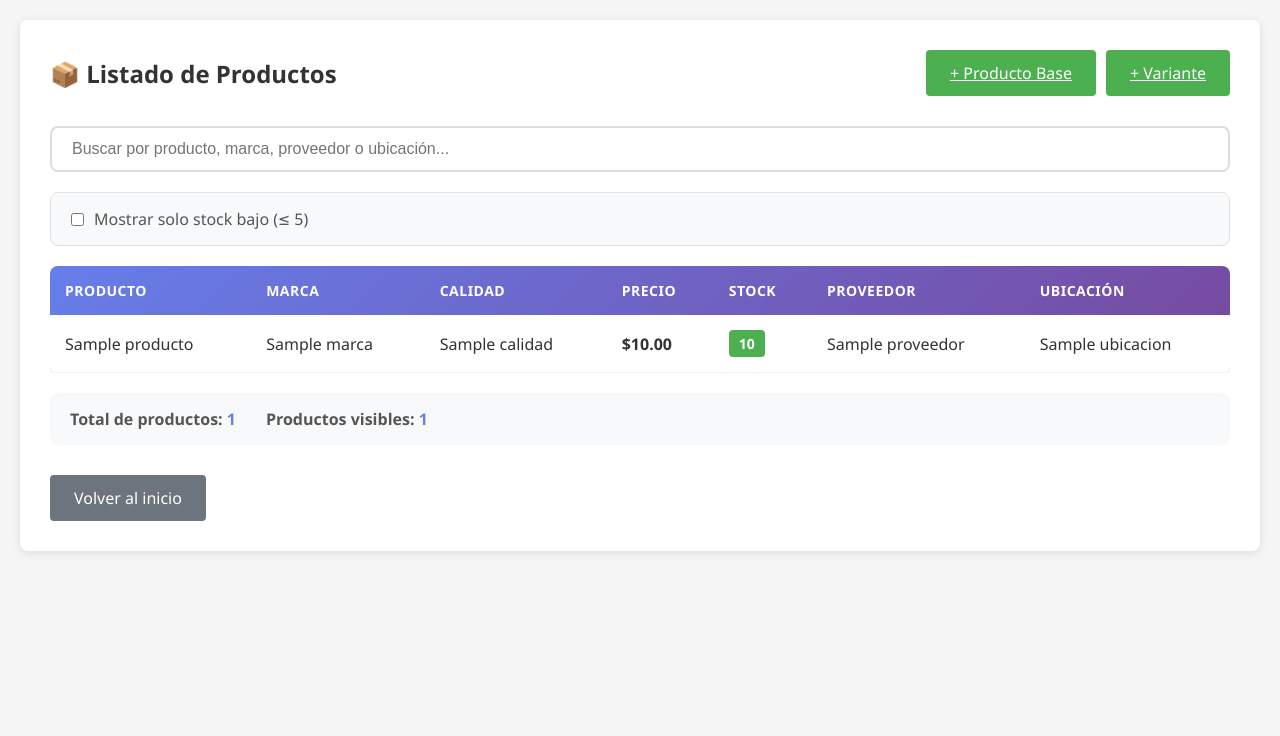
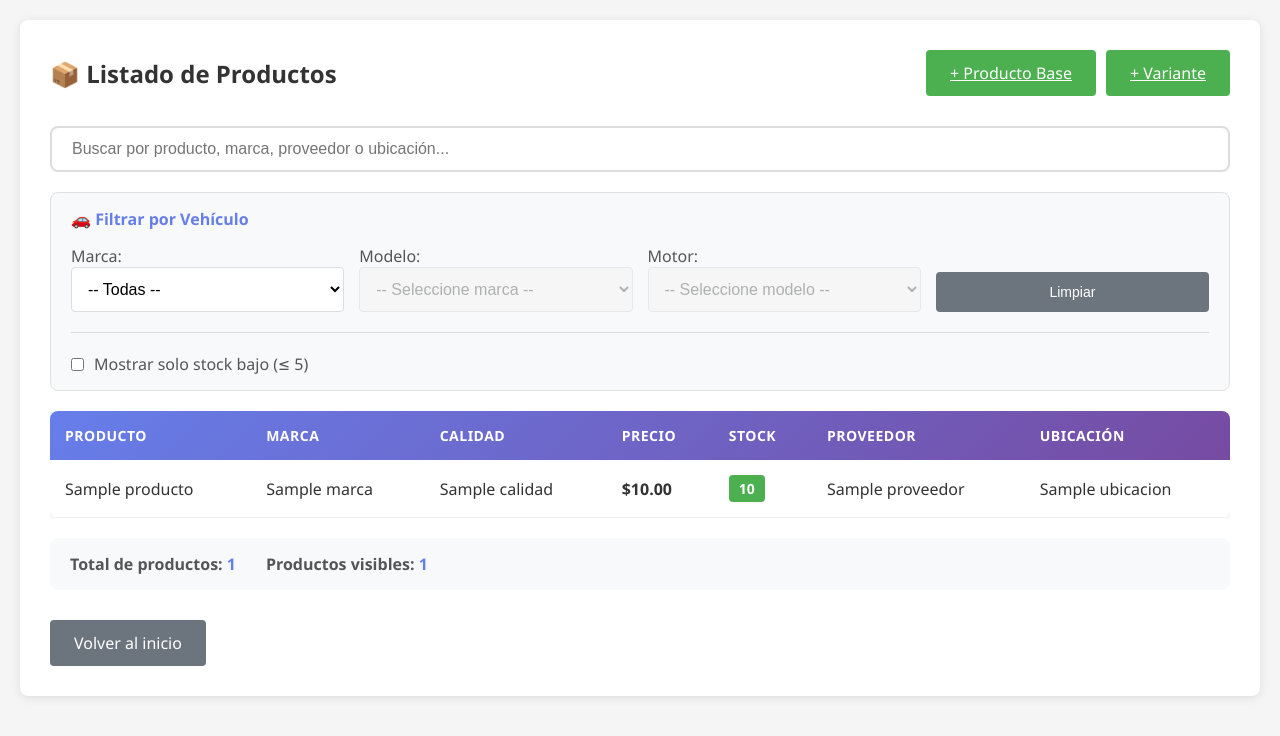
Before and after one commit to bern4beu/proyecto_mica_definitivo, a Flask app: page /productos in a window 1280 px wide. Shown: the top 736 px of the page. Run offline with Flask 3, Linux system fonts and the light colour scheme; a database or web service that is not in the repository returns one stand-in record (values such as "Sample title"); data that the repository does not hold is empty; some libraries are stand-ins or nearby versions.

Commit message:
Mejora en el filtrado de productos por marca, modelo y motor del vehículo

```diff
--- a/app.py
+++ b/app.py
@@ -3,7 +3,7 @@
 # Stock se descuenta y total se calcula automáticamente.
 
 
-from flask import Flask, request, render_template_string, render_template, jsonify
+from flask import Flask, request, render_template, jsonify
 import psycopg2
 import os
 from dotenv import load_dotenv
@@ -95,15 +95,7 @@ def home():
 
 
 # ---------- CLIENTES ----------
-HTML_FORM_CLIENTE = '''
-<h2>Agregar Cliente</h2>
-<form method="POST">
-  Nombre del cliente: <input type="text" name="nombre" required>
-  <input type="submit" value="Agregar">
-</form>
-<a href="/producto_base">Ir a Producto Base</a><br>
-<a href="/agregar_vehiculo">Ir a Vehículos</a>
-'''
+
 
 @app.route('/clientes', methods=['GET', 'POST'])
 def agregar_cliente():
@@ -126,20 +118,7 @@ def agregar_cliente():
 
 
 # ---------- VEHICULOS ----------
-HTML_FORM_VEHICULO = '''
-<h2>Agregar Vehículo</h2>
 
-<form method="POST">
-  Marca: <input type="text" name="marca" required><br><br>
-  Modelo: <input type="text" name="modelo" required><br><br>
-  Motor: <input type="text" name="motor"><br><br>
-
-  <input type="submit" value="Agregar Vehículo">
-</form>
-
-<br>
-<a href="/">Volver</a>
-'''
 
 @app.route("/agregar_vehiculo", methods=["GET", "POST"])
 def agregar_vehiculo():
@@ -175,22 +154,11 @@ def agregar_vehiculo():
 
 
 # ---------- PRODUCTO BASE ----------
+
 def to_numeric_or_none(value):
     return value if value != '' else None
 
-HTML_FORM_BASE = '''
-<h2>Agregar Producto Base</h2>
-<form method="POST">
-  Nombre: <input type="text" name="nombre"><br>
-  Descripción: <input type="text" name="descripcion"><br>
-  Alto: <input type="number" name="alto" step="0.01"><br>
-  Ancho: <input type="number" name="ancho" step="0.01"><br>
-  Largo: <input type="number" name="largo" step="0.01"><br>
-  Diámetro: <input type="number" name="diametro" step="0.01"><br>
-  <input type="submit" value="Agregar">
-</form>
-<a href="/">Volver a Clientes</a>
-'''
+
 
 @app.route('/producto_base', methods=['GET', 'POST'])
 def agregar_producto_base():
@@ -222,36 +190,7 @@ def agregar_producto_base():
 
 # --------- PRODUCTO BASE ↔ VEHICULO ----------
 
-HTML_FORM_PRODUCTO_VEHICULO = '''
-<h2>Asociar Producto Base con Vehículos</h2>
 
-<form method="POST">
-
-Producto Base:
-<select name="id_producto_base" required>
-  {% for p in productos %}
-    <option value="{{ p[0] }}">{{ p[1] }}</option>
-  {% endfor %}
-</select>
-
-<br><br>
-
-Vehículos (podés seleccionar varios):
-<br>
-<select name="vehiculos" multiple size="6" required>
-  {% for v in vehiculos %}
-    <option value="{{ v[0] }}">{{ v[1] }} {{ v[2] }} {{ v[3] or '' }}</option>
-  {% endfor %}
-</select>
-
-<br><br>
-
-<input type="submit" value="Asociar">
-</form>
-
-<br>
-<a href="/">Volver</a>
-'''
 
 @app.route('/producto_vehiculo', methods=['GET', 'POST'])
 def asociar_producto_vehiculo():
@@ -314,17 +253,7 @@ def asociar_producto_vehiculo():
 
 
 # ---------- PROVEEDORES ----------
-HTML_FORM_PROVEEDOR = '''
-<h2>Agregar Proveedor</h2>
-<form method="POST">
-  Nombre del proveedor: <input type="text" name="nombre" required><br><br>
-  <input type="submit" value="Agregar Proveedor">
-</form>
 
-<br>
-<a href="/producto_variante">Ir a Producto Variante</a><br>
-<a href="/">Volver a Clientes</a>
-'''
 
 @app.route('/proveedor', methods=['GET', 'POST'])
 def agregar_proveedor():
@@ -348,42 +277,7 @@ def agregar_proveedor():
 
 
 # ---------- PRODUCTO VARIANTE ----------
-HTML_FORM_VARIANTE = '''
-<h2>Agregar Producto Variante</h2>
-<form method="POST">
 
-Producto Base:
-<select name="id_producto_base" required>
-  {% for p in productos %}
-    <option value="{{ p[0] }}">{{ p[1] }}</option>
-  {% endfor %}
-</select>
-<br><br>
-
-Marca: <input type="text" name="marca" required><br><br>
-
-Calidad: <input type="text" name="calidad"><br><br>
-
-Precio venta: <input type="number" step="0.01" name="precio" required><br><br>
-
-Precio compra: <input type="number" step="0.01" name="precio_compra"><br><br>
-
-Stock: <input type="number" name="stock" required><br><br>
-
-Ubicación: <input type="text" name="ubicacion"><br><br>
-
-Proveedor:
-<select name="id_proveedor">
-  <option value="">-- Sin proveedor --</option>
-  {% for prov in proveedores %}
-    <option value="{{ prov[0] }}">{{ prov[1] }}</option>
-  {% endfor %}
-</select>
-<br><br>
-
-<input type="submit" value="Agregar Variante">
-</form>
-'''
 
 from psycopg2 import errors
 
@@ -491,52 +385,6 @@ def agregar_producto_variante():
 
 # ------------------ VENTA ------------------------------
 
-HTML_FORM_VENTA = '''
-<h2>Registrar Venta</h2>
-
-<form method="POST">
-
-Cliente:
-<select name="id_cliente">
-  <option value="">-- Sin cliente --</option>
-  {% for c in clientes %}
-    <option value="{{ c[0] }}">{{ c[1] }}</option>
-  {% endfor %}
-</select>
-
-<hr>
-
-<h4>Producto 1</h4>
-<select name="producto_1">
-  <option value="">-- Seleccionar --</option>
-  {% for p in productos %}
-    <option value="{{ p[0] }}">{{ p[1] }}</option>
-  {% endfor %}
-</select>
-Cantidad: <input type="number" name="cantidad_1" min="1">
-
-<h4>Producto 2</h4>
-<select name="producto_2">
-  <option value="">-- Seleccionar --</option>
-  {% for p in productos %}
-    <option value="{{ p[0] }}">{{ p[1] }}</option>
-  {% endfor %}
-</select>
-Cantidad: <input type="number" name="cantidad_2" min="1">
-
-<h4>Producto 3</h4>
-<select name="producto_3">
-  <option value="">-- Seleccionar --</option>
-  {% for p in productos %}
-    <option value="{{ p[0] }}">{{ p[1] }}</option>
-  {% endfor %}
-</select>
-Cantidad: <input type="number" name="cantidad_3" min="1">
-
-<br><br>
-<input type="submit" value="Guardar Venta">
-</form>
-'''
 
 
 @app.route('/venta', methods=['GET', 'POST'])
@@ -716,39 +564,6 @@ def agregar_venta():
 
 # ----------------- LISTADO VENTA ------------------
 
-HTML_LISTADO_VENTAS = '''
-<h2>Ventas</h2>
-
-{% if ventas %}
-<table border="1" cellpadding="5">
-<tr>
-  <th>ID</th>
-  <th>Fecha</th>
-  <th>Cliente</th>
-  <th>Total</th>
-  <th>Acciones</th>
-</tr>
-
-{% for v in ventas %}
-<tr>
-  <td>{{ v.id }}</td>
-  <td>{{ v.fecha }}</td>
-  <td>{{ v.cliente }}</td>
-  <td>${{ v.total }}</td>
-  <td><a href="/venta/{{ v.id }}">Ver detalle</a></td>
-</tr>
-{% endfor %}
-</table>
-{% else %}
-<p>No hay ventas registradas.</p>
-<a href="/venta">Registrar una venta</a>
-{% endif %}
-
-<br><br>
-<a href="/">Volver al inicio</a>
-'''
-
-
 
 @app.route('/ventas')
 def listar_ventas_app():
@@ -783,39 +598,6 @@ def listar_ventas_app():
 
 # ------------------- DETALLE VENTA ---------------------
 
-
-HTML_DETALLE_VENTA = '''
-<h2>Detalle de Venta #{{ venta.id }}</h2>
-
-<p>
-<b>Fecha:</b> {{ venta.fecha }}<br>
-<b>Cliente:</b> {{ venta.cliente }}<br>
-<b>Total:</b> ${{ venta.total }}
-</p>
-
-<hr>
-
-<table border="1" cellpadding="5">
-<tr>
-  <th>Producto</th>
-  <th>Cantidad</th>
-  <th>Precio unitario</th>
-  <th>Subtotal</th>
-</tr>
-
-{% for d in detalles %}
-<tr>
-  <td>{{ d.producto }}</td>
-  <td>{{ d.cantidad }}</td>
-  <td>${{ d.precio_unitario }}</td>
-  <td>${{ d.subtotal }}</td>
-</tr>
-{% endfor %}
-</table>
-
-<br>
-<a href="/ventas">Volver a ventas</a>
-'''
 
 @app.route('/venta/<int:id_venta>')
 def ver_detalle_venta(id_venta):
@@ -900,7 +682,6 @@ def ver_detalle_venta(id_venta):
 
 # --------------- REPORTE PRODUCTOS --------------
 
-from flask import render_template_string
 
 @app.route("/productos")
 def listar_productos():
@@ -909,6 +690,7 @@ def listar_productos():
 
     cur.execute("""
         SELECT
+            pv.id                AS id_variante,
             pb.nombre            AS producto,
             pb.descripcion       AS descripcion,
             pv.marca             AS marca,
@@ -929,15 +711,16 @@ def listar_productos():
     productos = []
     for r in cur.fetchall():
         productos.append({
-            "producto": r[0],
-            "descripcion": r[1],
-            "marca": r[2],
-            "calidad": r[3],
-            "subcodigo": r[4],
-            "precio": f"{r[5]:.2f}",
-            "stock": r[6],
-            "proveedor": r[7],
-            "ubicacion": r[8]
+            "id": r[0],
+            "producto": r[1],
+            "descripcion": r[2],
+            "marca": r[3],
+            "calidad": r[4],
+            "subcodigo": r[5],
+            "precio": f"{r[6]:.2f}",
+            "stock": r[7],
+            "proveedor": r[8],
+            "ubicacion": r[9]
         })
 
     cur.close()
@@ -949,7 +732,6 @@ def listar_productos():
 
 # ------------ MOSTRAR STOCK BAJO --------------------
 
-from flask import render_template_string
 
 STOCK_MINIMO = 5
 
@@ -1055,7 +837,116 @@ def api_precios_productos():
     from flask import jsonify
     return jsonify(precios)
 
-# --------------------
+
+
+# ============ APIs para filtros de vehículos ============
+
+@app.route('/api/marcas_vehiculo')
+def api_marcas_vehiculo():
+    """Devuelve todas las marcas de vehículos únicas"""
+    conn = get_db_connection()
+    cur = conn.cursor()
+
+    cur.execute("""
+        SELECT DISTINCT marca
+        FROM vehiculo
+        ORDER BY marca
+    """)
+
+    marcas = [row[0] for row in cur.fetchall()]
+
+    cur.close()
+    conn.close()
+
+    return jsonify(marcas)
+
+
+@app.route('/api/modelos_vehiculo/<marca>')
+def api_modelos_vehiculo(marca):
+    """Devuelve los modelos de una marca específica"""
+    conn = get_db_connection()
+    cur = conn.cursor()
+
+    cur.execute("""
+        SELECT DISTINCT modelo
+        FROM vehiculo
+        WHERE marca = %s
+        ORDER BY modelo
+    """, (marca,))
+
+    modelos = [row[0] for row in cur.fetchall()]
+
+    cur.close()
+    conn.close()
+
+    return jsonify(modelos)
+
+
+@app.route('/api/motores_vehiculo/<marca>/<modelo>')
+def api_motores_vehiculo(marca, modelo):
+    """Devuelve los motores de una marca y modelo específicos"""
+    conn = get_db_connection()
+    cur = conn.cursor()
+
+    cur.execute("""
+        SELECT DISTINCT motor
+        FROM vehiculo
+        WHERE marca = %s AND modelo = %s
+        ORDER BY motor
+    """, (marca, modelo))
+
+    motores = [row[0] if row[0] else 'Sin motor especificado' for row in cur.fetchall()]
+
+    cur.close()
+    conn.close()
+
+    return jsonify(motores)
+
+
+@app.route('/api/productos_por_vehiculo')
+def api_productos_por_vehiculo():
+    """Devuelve IDs de productos variantes compatibles con un vehículo específico"""
+    marca = request.args.get('marca')
+    modelo = request.args.get('modelo', None)
+    motor = request.args.get('motor', None)
+
+    conn = get_db_connection()
+    cur = conn.cursor()
+
+    # Construir query dinámicamente
+    query = """
+        SELECT DISTINCT pv.id
+        FROM producto_variante pv
+        JOIN producto_vehiculo pve ON pve.id_producto_base = pv.id_producto_base
+        JOIN vehiculo v ON v.id = pve.id_vehiculo
+        WHERE v.marca = %s
+    """
+
+    params = [marca]
+
+    # Si hay modelo, agregarlo al filtro
+    if modelo:
+        query += " AND v.modelo = %s"
+        params.append(modelo)
+
+    # Si hay motor, agregarlo al filtro
+    if motor:
+        if motor == 'Sin motor especificado':
+            query += " AND v.motor IS NULL"
+        else:
+            query += " AND v.motor = %s"
+            params.append(motor)
+
+    cur.execute(query, params)
+
+    ids = [row[0] for row in cur.fetchall()]
+
+    cur.close()
+    conn.close()
+
+    return jsonify(ids)
+
+# ------ FIN --------------
 
 
 if __name__ == "__main__":
--- a/static/css/tablas.css
+++ b/static/css/tablas.css
@@ -315,3 +315,45 @@
         gap: 10px;
     }
 }
+
+/* Filtro de vehículo */
+.filtro-vehiculo-grid {
+    display: grid;
+    grid-template-columns: repeat(auto-fit, minmax(200px, 1fr));
+    gap: 15px;
+}
+
+.filtro-vehiculo h4 {
+    display: flex;
+    align-items: center;
+    gap: 8px;
+}
+
+/* Botón limpiar */
+.btn-limpiar {
+    padding: 12px 20px;
+    background: #6c757d;
+    color: white;
+    border: none;
+    border-radius: 4px;
+    cursor: pointer;
+    font-size: 14px;
+    transition: background-color 0.3s;
+}
+
+.btn-limpiar:hover {
+    background: #5a6268;
+}
+
+/* Select deshabilitado */
+select:disabled {
+    background-color: #f5f5f5;
+    cursor: not-allowed;
+    opacity: 0.6;
+}
+
+@media (max-width: 768px) {
+    .filtro-vehiculo-grid {
+        grid-template-columns: 1fr;
+    }
+}
--- a/static/js/productos.js
+++ b/static/js/productos.js
@@ -2,6 +2,10 @@ document.addEventListener('DOMContentLoaded', function() {
 
     const searchInput = document.getElementById('searchInput');
     const filtroStockBajo = document.getElementById('filtroStockBajo');
+    const filtroMarca = document.getElementById('filtroMarca');
+    const filtroModelo = document.getElementById('filtroModelo');
+    const filtroMotor = document.getElementById('filtroMotor');
+    const btnLimpiarVehiculo = document.getElementById('btnLimpiarVehiculo');
     const tabla = document.getElementById('tablaProductos');
     const sinResultados = document.getElementById('sinResultados');
     const productosVisibles = document.getElementById('productosVisibles');
@@ -10,21 +14,187 @@ document.addEventListener('DOMContentLoaded', function() {
     if (!tabla) return;
 
     const filas = tabla.querySelectorAll('tbody tr');
+    let productosCompatibles = []; // IDs de productos compatibles con vehículo seleccionado
 
-    // Función para aplicar filtros
+    // ========== FUNCIÓN PARA CARGAR PRODUCTOS COMPATIBLES ==========
+
+    async function cargarProductosCompatibles(marca, modelo, motor) {
+        if (!marca) {
+            productosCompatibles = [];
+            aplicarFiltros();
+            return;
+        }
+
+        try {
+            const params = new URLSearchParams({
+                marca: marca
+            });
+
+            if (modelo) {
+                params.append('modelo', modelo);
+            }
+
+            if (motor) {
+                params.append('motor', motor);
+            }
+
+            const response = await fetch(`/api/productos_por_vehiculo?${params}`);
+            productosCompatibles = await response.json();
+
+            aplicarFiltros();
+        } catch (error) {
+            console.error('Error al cargar productos compatibles:', error);
+        }
+    }
+
+    // ========== CARGAR MARCAS AL INICIO ==========
+
+    cargarMarcas();
+
+    async function cargarMarcas() {
+        try {
+            const response = await fetch('/api/marcas_vehiculo');
+            const marcas = await response.json();
+
+            filtroMarca.innerHTML = '<option value="">-- Todas --</option>';
+            marcas.forEach(marca => {
+                const option = document.createElement('option');
+                option.value = marca;
+                option.textContent = marca;
+                filtroMarca.appendChild(option);
+            });
+        } catch (error) {
+            console.error('Error al cargar marcas:', error);
+        }
+    }
+
+    // ========== EVENTOS DE SELECTS EN CASCADA ==========
+
+    filtroMarca.addEventListener('change', async function() {
+        const marca = this.value;
+
+        // Resetear modelos y motores
+        filtroModelo.innerHTML = '<option value="">-- Todos --</option>';
+        filtroMotor.innerHTML = '<option value="">-- Todos --</option>';
+        filtroModelo.disabled = true;
+        filtroMotor.disabled = true;
+        productosCompatibles = [];
+
+        if (!marca) {
+            aplicarFiltros();
+            return;
+        }
+
+        // Cargar productos compatibles solo con la marca
+        await cargarProductosCompatibles(marca, null, null);
+
+        // Cargar modelos de la marca seleccionada
+        try {
+            const response = await fetch(`/api/modelos_vehiculo/${encodeURIComponent(marca)}`);
+            const modelos = await response.json();
+
+            filtroModelo.innerHTML = '<option value="">-- Todos --</option>';
+            modelos.forEach(modelo => {
+                const option = document.createElement('option');
+                option.value = modelo;
+                option.textContent = modelo;
+                filtroModelo.appendChild(option);
+            });
+
+            filtroModelo.disabled = false;
+        } catch (error) {
+            console.error('Error al cargar modelos:', error);
+        }
+    });
+
+    filtroModelo.addEventListener('change', async function() {
+        const marca = filtroMarca.value;
+        const modelo = this.value;
+
+        // Resetear motores
+        filtroMotor.innerHTML = '<option value="">-- Todos --</option>';
+        filtroMotor.disabled = true;
+
+        if (!modelo) {
+            productosCompatibles = [];
+            aplicarFiltros();
+            return;
+        }
+
+        // Cargar productos compatibles con marca + modelo (sin motor todavía)
+        await cargarProductosCompatibles(marca, modelo, null);
+
+        // Cargar motores del modelo seleccionado
+        try {
+            const response = await fetch(`/api/motores_vehiculo/${encodeURIComponent(marca)}/${encodeURIComponent(modelo)}`);
+            const motores = await response.json();
+
+            filtroMotor.innerHTML = '<option value="">-- Todos --</option>';
+            motores.forEach(motor => {
+                const option = document.createElement('option');
+                option.value = motor;
+                option.textContent = motor;
+                filtroMotor.appendChild(option);
+            });
+
+            filtroMotor.disabled = false;
+
+            // Si solo hay un motor, seleccionarlo automáticamente
+            if (motores.length === 1) {
+                filtroMotor.value = motores[0];
+                filtroMotor.dispatchEvent(new Event('change'));
+            }
+        } catch (error) {
+            console.error('Error al cargar motores:', error);
+        }
+    });
+
+    filtroMotor.addEventListener('change', async function() {
+        const marca = filtroMarca.value;
+        const modelo = filtroModelo.value;
+        const motor = this.value;
+
+        if (!marca || !modelo) {
+            productosCompatibles = [];
+            aplicarFiltros();
+            return;
+        }
+
+        await cargarProductosCompatibles(marca, modelo, motor);
+    });
+
+    // ========== LIMPIAR FILTRO DE VEHÍCULO ==========
+
+    btnLimpiarVehiculo.addEventListener('click', function() {
+        filtroMarca.value = '';
+        filtroModelo.innerHTML = '<option value="">-- Seleccione marca --</option>';
+        filtroMotor.innerHTML = '<option value="">-- Seleccione modelo --</option>';
+        filtroModelo.disabled = true;
+        filtroMotor.disabled = true;
+        productosCompatibles = [];
+        aplicarFiltros();
+    });
+
+    // ========== APLICAR TODOS LOS FILTROS ==========
+
     function aplicarFiltros() {
         const busqueda = searchInput.value.toLowerCase().trim();
         const soloStockBajo = filtroStockBajo.checked;
+        const hayFiltroVehiculo = productosCompatibles.length > 0 || (filtroMarca.value && filtroModelo.value);
+
         let contadorVisibles = 0;
 
         filas.forEach(fila => {
             const textoFila = fila.textContent.toLowerCase();
             const stock = parseInt(fila.dataset.stock);
+            const idProducto = parseInt(fila.dataset.productoid);
 
+            // Filtros
             let cumpleBusqueda = busqueda === '' || textoFila.includes(busqueda);
             let cumpleStock = !soloStockBajo || stock <= 5;
+            let cumpleVehiculo = !hayFiltroVehiculo || productosCompatibles.includes(idProducto);
 
-            if (cumpleBusqueda && cumpleStock) {
+            if (cumpleBusqueda && cumpleStock && cumpleVehiculo) {
                 fila.style.display = '';
                 contadorVisibles++;
             } else {
@@ -45,7 +215,8 @@ document.addEventListener('DOMContentLoaded', function() {
         }
     }
 
-    // Eventos
+    // ========== EVENTOS ==========
+
     searchInput.addEventListener('input', aplicarFiltros);
     filtroStockBajo.addEventListener('change', aplicarFiltros);
 
--- a/templates/productos.html
+++ b/templates/productos.html
@@ -29,13 +29,52 @@
                    autocomplete="off">
         </div>
 
-        <!-- Filtro de stock -->
-        <div class="filtros-container">
-            <label>
-                <input type="checkbox" id="filtroStockBajo">
-                Mostrar solo stock bajo (≤ 5)
-            </label>
+        <!-- Filtros -->
+<div class="filtros-container">
+
+    <!-- Filtro por vehículo -->
+    <div class="filtro-vehiculo">
+        <h4 style="margin: 0 0 15px 0; color: #667eea;">🚗 Filtrar por Vehículo</h4>
+
+        <div class="filtro-vehiculo-grid">
+            <div class="form-group" style="margin-bottom: 0;">
+                <label for="filtroMarca">Marca:</label>
+                <select id="filtroMarca">
+                    <option value="">-- Todas --</option>
+                </select>
+            </div>
+
+            <div class="form-group" style="margin-bottom: 0;">
+                <label for="filtroModelo">Modelo:</label>
+                <select id="filtroModelo" disabled>
+                    <option value="">-- Seleccione marca --</option>
+                </select>
+            </div>
+
+            <div class="form-group" style="margin-bottom: 0;">
+                <label for="filtroMotor">Motor:</label>
+                <select id="filtroMotor" disabled>
+                    <option value="">-- Seleccione modelo --</option>
+                </select>
+            </div>
+
+            <div style="display: flex; align-items: flex-end;">
+                <button type="button" id="btnLimpiarVehiculo" class="btn-limpiar" style="width: 100%;">
+                    Limpiar
+                </button>
+            </div>
         </div>
+    </div>
+
+    <hr style="margin: 20px 0; border: none; border-top: 1px solid #ddd;">
+
+    <!-- Filtro de stock -->
+    <label style="margin: 0;">
+        <input type="checkbox" id="filtroStockBajo">
+        Mostrar solo stock bajo (≤ 5)
+    </label>
+
+</div>
 
         <!-- Tabla de productos -->
         <div class="table-container">
@@ -53,7 +92,7 @@
                 </thead>
                 <tbody>
                     {% for p in productos %}
-                    <tr class="{% if p.stock <= 5 %}stock-bajo-row{% endif %}" data-stock="{{ p.stock }}">
+                    <tr class="{% if p.stock <= 5 %}stock-bajo-row{% endif %}" data-stock="{{ p.stock }}" data-productoid="{{ p.id }}">
                         <td data-label="Producto">{{ p.producto }}</td>
                         <td data-label="Marca">{{ p.marca }}</td>
                         <td data-label="Calidad">{{ p.calidad or "-" }}</td>
```
